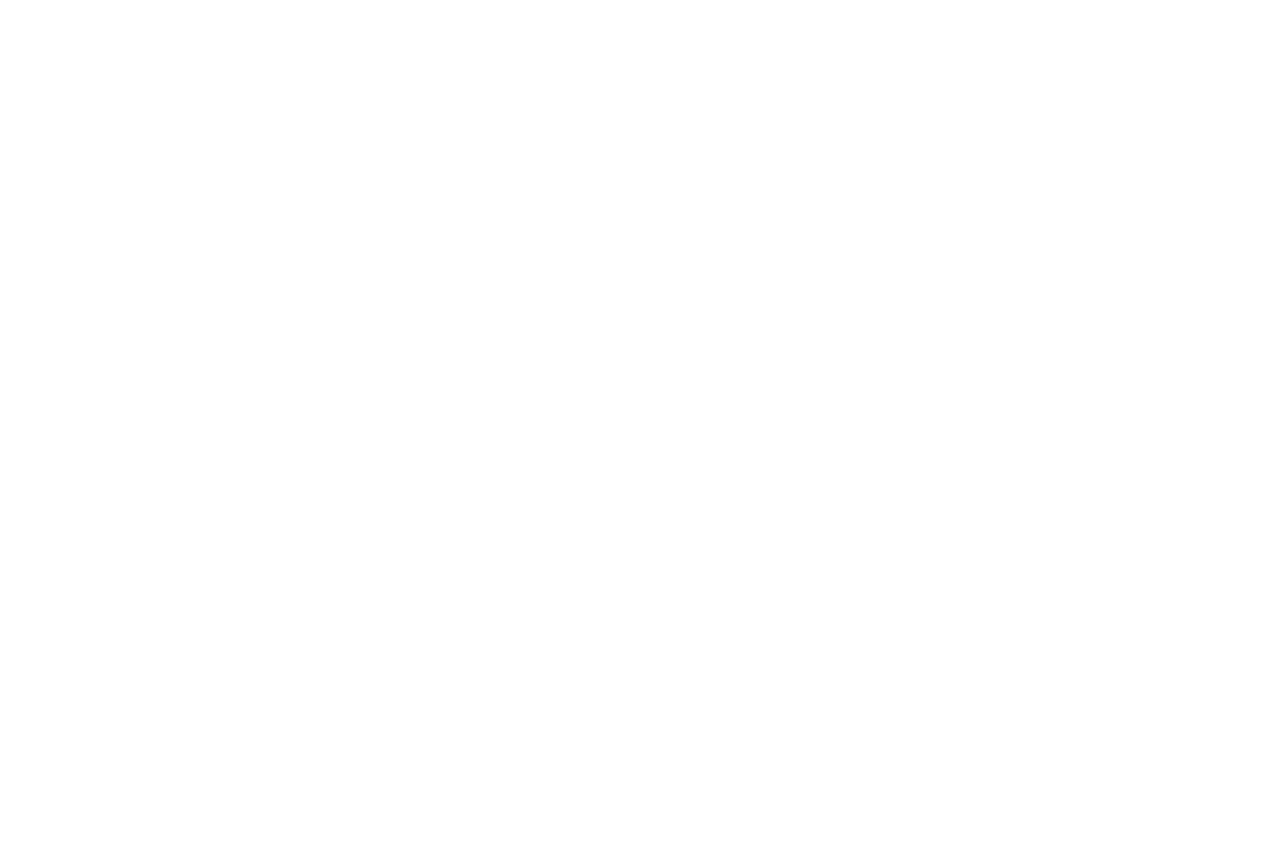
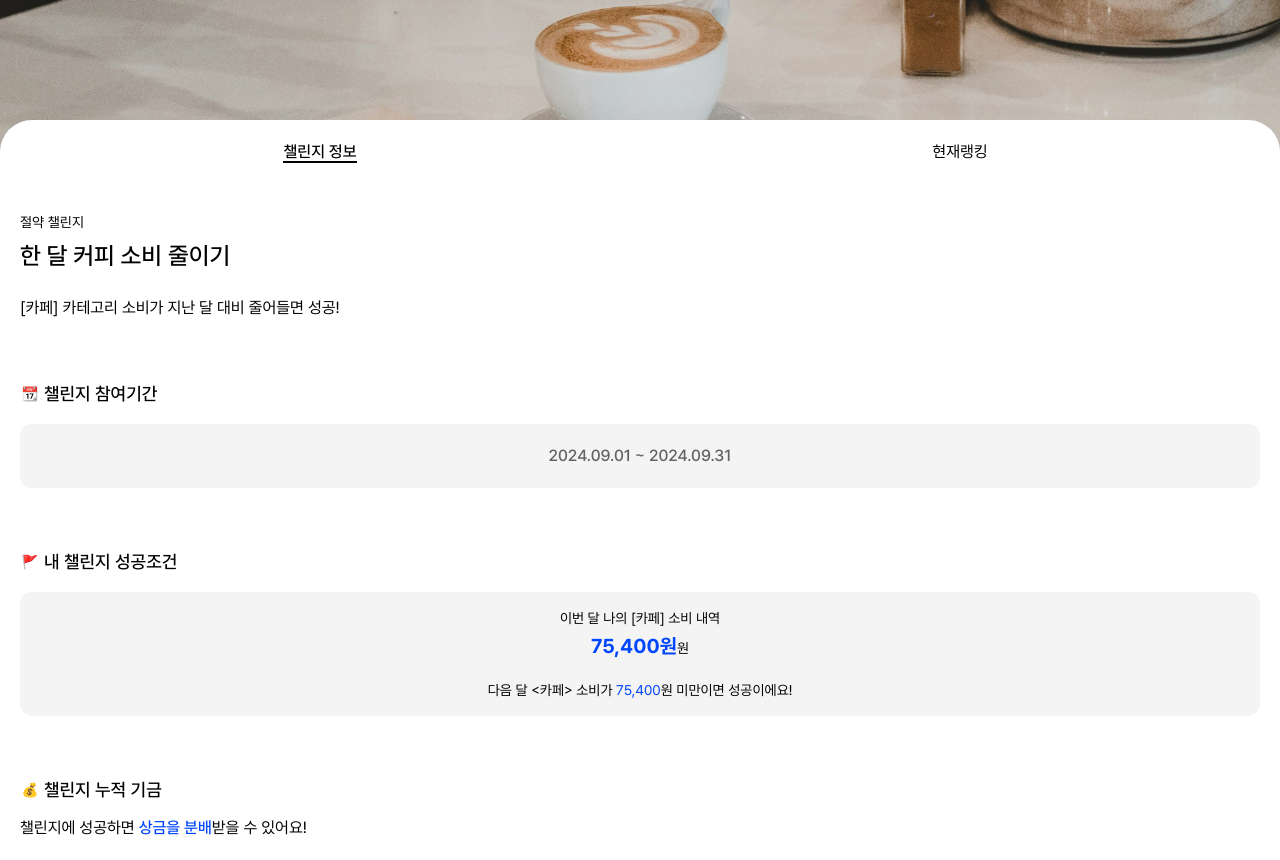
Before and after one commit to dongibuyeo/core-frontend, a Next.js app: page /challenge/1 in a window 1280 px wide. Shown: the part 900-1760 px from the top of the page. Before the commit the page ends 800 px from the top, so only its background shows below. Built offline with nearby package versions, Linux system fonts and the light colour scheme.

Commit message:
feat: 챌린지 상세 페이지 챌린지 정보 탭 구현

```diff
--- a/src/app/challenge/[id]/page.tsx
+++ b/src/app/challenge/[id]/page.tsx
@@ -1,7 +1,231 @@
+'use client'
+
+import FundCard from '@/components/FundCard'
+import Button from '@/components/ui/Button'
+import {
+  ArrowDown,
+  Calendar,
+  Flag,
+  MoneyBag,
+  SuccessModalChart,
+  Trophy,
+} from '@/public/svg/index'
+import Image from 'next/image'
+import { useState } from 'react'
+
 export default function MyChallengePage() {
+  const [isSuccessModalOpen, setIsSuccessModalOpen] = useState(false)
+  const [isFailModalOpen, setIsFailModalOpen] = useState(false)
+
   return (
-    <div className="w-full h-full flex items-center justify-center">
-      <h1 className="text-2xl">내 챌린지 페이지</h1>
+    <div className="w-full h-full">
+      <Image
+        src="/image/coffee.jpg"
+        alt="챌린지 썸네일"
+        height={400}
+        width={400}
+        className="w-full aspect-square object-cover object-center fixed top-0 left-0"
+      />
+      <div className="fixed top-0 left-0 w-full aspect-square bg-gradient-to-b from-black to-transparent opacity-20" />
+      <div className="relative z-50">
+        <div className="w-full aspect-4-3" />
+        <div className="w-full rounded-t-[2rem] bg-white">
+          <div className="flex">
+            <button type="button" className="w-1/2 py-5 font-medium">
+              <span className="border-b-2 border-black leading-5">
+                챌린지 정보
+              </span>
+            </button>
+            <button type="button" className="w-1/2 py-5 font-normal">
+              <span>현재랭킹</span>
+            </button>
+          </div>
+          <div className="px-5 flex flex-col gap-[3.75rem]">
+            <div className="mt-7">
+              <div className="text-sm font-normal">절약 챌린지</div>
+              <div className="text-2xl font-medium mt-2">
+                한 달 커피 소비 줄이기
+              </div>
+              <div className="text-base font-normal mt-6">
+                [카페] 카테고리 소비가 지난 달 대비 줄어들면 성공!
+              </div>
+            </div>
+            <div>
+              <div className="flex space-x-1 items-center">
+                <Calendar />
+                <span className="text-lg font-medium">챌린지 참여기간</span>
+              </div>
+              <div className="bg-_grey-100 w-full py-5 mt-4 text-center rounded-xl">
+                <span className="text-_grey-400 text-base font-medium">
+                  2024.09.01 ~ 2024.09.31
+                </span>
+              </div>
+            </div>
+            <div>
+              <div className="flex space-x-1 items-center">
+                <Flag />
+                <span className="text-lg font-medium">내 챌린지 성공조건</span>
+              </div>
+              <div className="bg-_grey-100 w-full p-4 mt-4 text-center rounded-xl text-sm font-normal">
+                <p>이번 달 나의 [카페] 소비 내역</p>
+                <p className="mt-1">
+                  <span className="text-xl font-bold text-primary">
+                    75,400원
+                  </span>
+                  원
+                </p>
+                <p className="mt-5">
+                  다음 달 &lt;카페&gt; 소비가{' '}
+                  <span className="text-medium text-primary">75,400</span>원
+                  미만이면 성공이에요!
+                </p>
+              </div>
+            </div>
+            <div>
+              <div className="flex space-x-1 items-center">
+                <MoneyBag />
+                <span className="text-lg font-medium">챌린지 누적 기금</span>
+              </div>
+              <p className="text-base font-normal mt-3 mb-5">
+                챌린지에 성공하면{' '}
+                <span className="font-medium text-primary">상금을 분배</span>
+                받을 수 있어요!
+              </p>
+              <FundCard
+                title="한 달 커피 소비 줄이기 기금"
+                participants={3786}
+                fund={3201000}
+              />
+            </div>
+            <div>
+              <div className="flex space-x-1 items-center">
+                <MoneyBag />
+                <span className="text-lg font-medium">챌린지 누적 기금</span>
+              </div>
+              <p className="text-base font-normal mt-3 mb-5">
+                챌린지에 성공하면{' '}
+                <span className="font-medium text-primary">상금을 분배</span>
+                받을 수 있어요!
+              </p>
+              <div
+                role="presentation"
+                className="bg-_blue-300/10 w-full p-4 mt-4 rounded-xl cursor-pointer"
+                onClick={() => setIsSuccessModalOpen((prev) => !prev)}
+              >
+                <div className="w-full flex flex-col items-center">
+                  <div className="w-full flex justify-between items-center">
+                    <div className="flex flex-col gap-2">
+                      <div className="font-medium">챌린지 성공 시</div>
+                      <div className="text-sm font-normal">
+                        예치금 전액 환급 +{' '}
+                        <span className="text-primary font-medium">상금</span>
+                      </div>
+                    </div>
+                    <ArrowDown
+                      className={`w-5 h-5 transition-transform duration-300 ${isSuccessModalOpen && 'rotate-180'}`}
+                    />
+                  </div>
+                  <div
+                    className={`w-auto flex flex-col gap-2 overflow-hidden transition-max-height duration-200 ease-in-out ${
+                      isSuccessModalOpen ? 'max-h-screen' : 'max-h-0'
+                    }`}
+                  >
+                    <div className="text-sm font-normal mt-5">
+                      상금 = 예치금 이자 + 실패한 인원의 예치금
+                    </div>
+                    <div className="text-xs font-normal">
+                      상금의 50%는 상위 10%에게,
+                      <br />
+                      나머지 50%는 하위 90%에게 1/n로 분배됩니다!
+                    </div>
+                    <div className="w-full flex justify-center">
+                      <SuccessModalChart className="w-3/4 object-cover" />
+                    </div>
+                  </div>
+                </div>
+              </div>
+              <div
+                role="presentation"
+                className="bg-[#EA4141]/10 w-full p-4 mt-4 rounded-xl cursor-pointer"
+                onClick={() => setIsFailModalOpen((prev) => !prev)}
+              >
+                <div className="w-full flex flex-col items-center">
+                  <div className="w-full flex justify-between items-center">
+                    <div className="flex flex-col gap-2">
+                      <div className="font-medium">챌린지 실패 시</div>
+                      <div className="text-sm font-normal">
+                        지난 달 소비액 대비 증가율만큼 예치금 차감
+                      </div>
+                    </div>
+                    <ArrowDown
+                      className={`w-5 h-5 transition-transform duration-300 ${isFailModalOpen && 'rotate-180'}`}
+                    />
+                  </div>
+                  <div
+                    className={`w-auto flex flex-col gap-2 overflow-hidden transition-max-height duration-200 ease-in-out ${
+                      isFailModalOpen ? 'max-h-screen' : 'max-h-0'
+                    }`}
+                  >
+                    <div className="text-sm font-normal mt-5">
+                      환급액 = 예치금 - (예치금 * 증가율)
+                    </div>
+                    <div className="text-xs font-normal text-_grey-400">
+                      <span className="font-medium">예시</span>
+                      <br />
+                      지난 달 소비액 10,000원
+                      <br />
+                      이번 달 소비액 12,000원
+                      <br />
+                      증가율 = 20%
+                      <br />
+                      <br />
+                      환급액 = 10,000원 - (10,000원 * 0.2) = 8,000원
+                    </div>
+                  </div>
+                </div>
+              </div>
+            </div>
+            <div>
+              <div className="flex space-x-1 items-center">
+                <Trophy />
+                <span className="text-lg font-medium">랭킹 산정 방식</span>
+              </div>
+              <p className="text-base font-medium mt-3 mb-5 text-primary">
+                랭킹 상위 10%는 상금을 더 많이 분배받아요!
+              </p>
+              <div className="bg-_grey-100 w-full p-6 mt-4 text-center rounded-xl flex flex-col gap-4">
+                <div className="flex justify-between">
+                  <div className="font-normal">일일 기본 점수</div>
+                  <div className="font-medium text-primary">+ 10</div>
+                </div>
+                <div className="flex justify-between items-end">
+                  <div className="font-normal">
+                    모닝커피 참기{' '}
+                    <span className="text-_grey-400 font-normal text-xs">
+                      (오전 7시~ 오전 10시)
+                    </span>
+                  </div>
+                  <div className="font-medium text-primary">+ 2</div>
+                </div>
+                <div className="flex justify-between items-end">
+                  <div className="font-normal">
+                    식후커피 참기{' '}
+                    <span className="text-_grey-400 font-normal text-xs">
+                      (오전 10시~ 오후 2시)
+                    </span>
+                  </div>
+                  <div className="font-medium text-primary">+ 3</div>
+                </div>
+                <div className="flex justify-between">
+                  <div className="font-normal">커피 마실 경우</div>
+                  <div className="font-medium text-[#E91717]">- 5</div>
+                </div>
+              </div>
+            </div>
+            <Button text="참여하기" className="text-white mb-9" />
+          </div>
+        </div>
+      </div>
     </div>
   )
 }
--- a/src/app/layout.tsx
+++ b/src/app/layout.tsx
@@ -21,7 +21,7 @@ export default function RootLayout({
 }>) {
   return (
     <html lang="ko">
-      <body className={`${pretendard.variable} font-pretendard w-full h-auto`}>
+      <body className={`${pretendard.variable} font-pretendard w-full`}>
         <Provider>
           <Container>
             <Navbar />
--- a/src/app/signup/[step]/page.tsx
+++ b/src/app/signup/[step]/page.tsx
@@ -39,9 +39,7 @@ export default function SignupPage() {
   }, [currentPath, email, nickname, pushToken, router, signupSuccess, username])
 
   return (
-    <div
-      className={`w-full h-[calc(100dvh-5rem)] flex justify-center ${currentPath === 'push' ? '' : 'pt-[3.125rem]'}`}
-    >
+    <div className="w-full h-[calc(100dvh-5rem)] flex justify-center pt-[3.125rem]">
       {currentPath === 'emailCheck' && <EmailCheckStep />}
       {currentPath === 'profile' && <ProfileStep />}
       {currentPath === 'push' && <PushStep />}
```
Also changed, not shown: src/app/home/page.tsx (+5 -5 lines).
